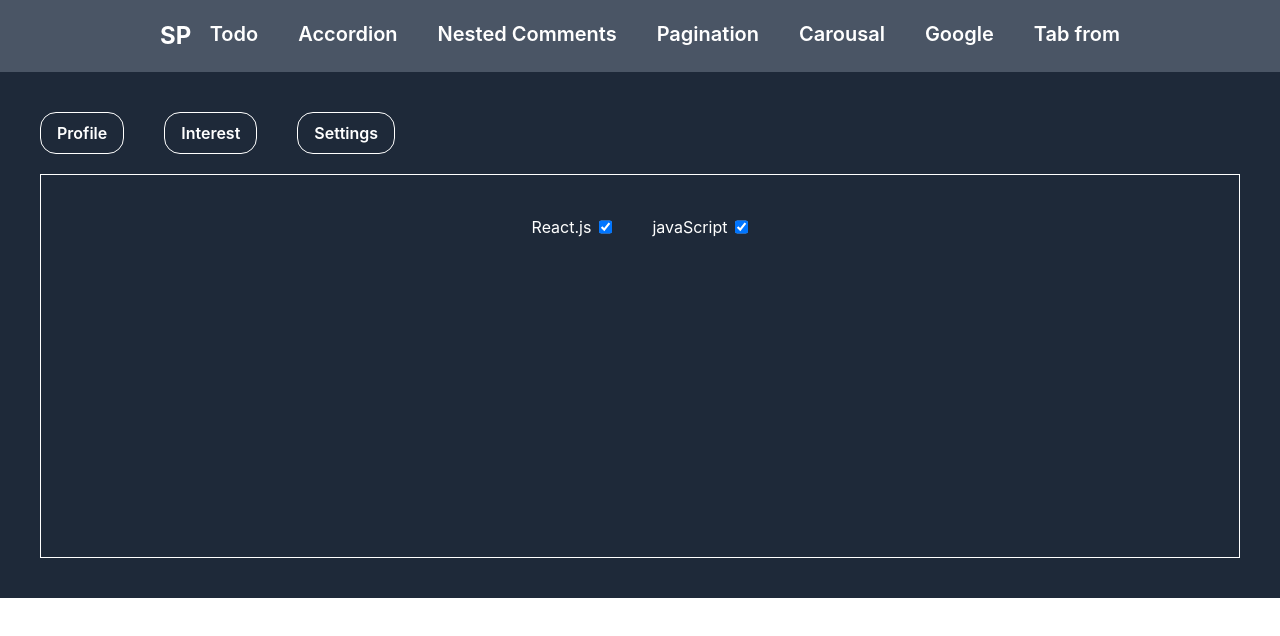
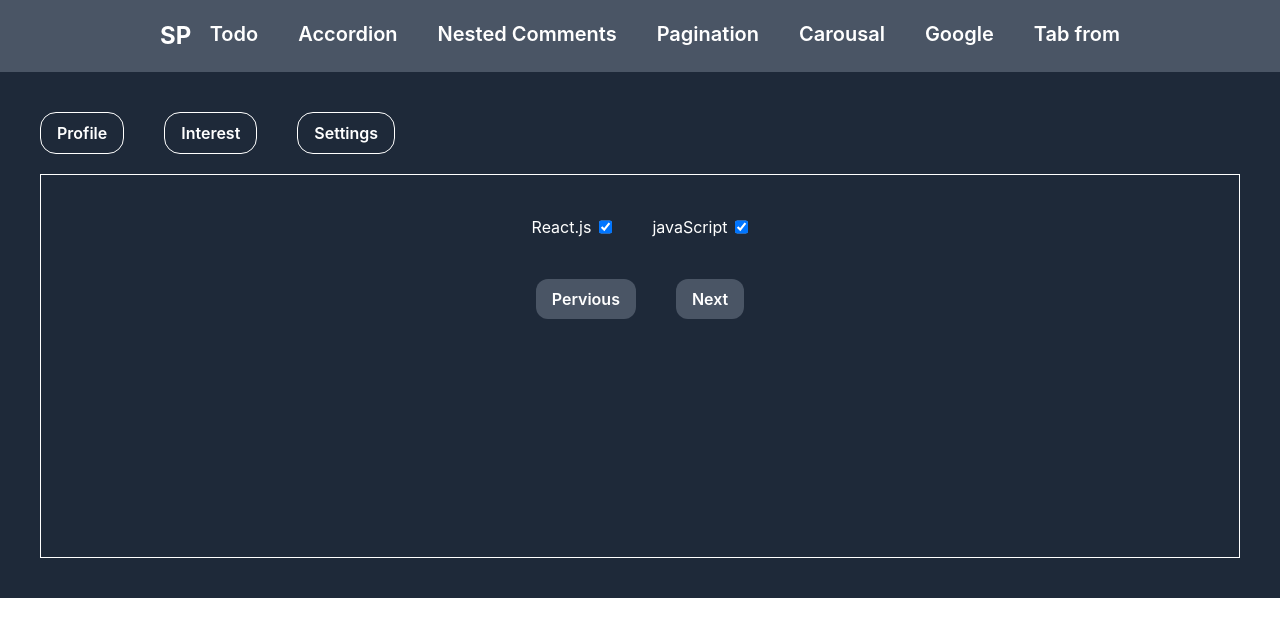
Before and after one commit to shradhanandpatil200411/machineCoding, a React (Vite) app: page /tab-from in a window 1280 px wide. Both pictures are taken after a click on the element "Interest". Shown: the top 636 px of the page. Built offline with nearby package versions, Linux system fonts and the light colour scheme.

Commit message:
fix: correct theme property name and enhance Settings component functionality

```diff
--- a/src/Components/TabFrom/Interest.jsx
+++ b/src/Components/TabFrom/Interest.jsx
@@ -2,7 +2,6 @@ import React from "react";
 
 function Interest({ data, setData, error }) {
   const { interest } = data;
-  console.log(error);
 
   const handelOnChange = (e) => {
     setData((prevState) => ({
--- a/src/Components/TabFrom/Settings.jsx
+++ b/src/Components/TabFrom/Settings.jsx
@@ -1,16 +1,29 @@
 import React from "react";
 
-function Settings() {
+function Settings({ data, setData }) {
+  const { theme } = data;
   return (
     <>
       <div className='flex gap-10 justify-center mt-10'>
         <div className='flex gap-5'>
           <label htmlFor='dark'>Dark</label>
-          <input type='radio' name='them' id='dark' />
+          <input
+            type='radio'
+            name='them'
+            id='dark'
+            checked={theme === "dark"}
+            onChange={() => setData((prev) => ({ ...prev, theme: "dark" }))}
+          />
         </div>
         <div className='flex gap-5'>
           <label htmlFor='light'>Light</label>
-          <input type='radio' name='them' id='light' />
+          <input
+            type='radio'
+            name='them'
+            id='light'
+            checked={theme === "light"}
+            onChange={() => setData((prev) => ({ ...prev, theme: "light" }))}
+          />
         </div>
       </div>
     </>
--- a/src/Pages/TabFrom.jsx
+++ b/src/Pages/TabFrom.jsx
@@ -10,7 +10,7 @@ function TabFrom() {
     age: 25,
     email: "shradhanand@gmail.com",
     interest: ["react", "javaScript"],
-    them: "dark",
+    theme: "dark",
   });
 
   const [error, setError] = useState({});
@@ -58,6 +58,18 @@ function TabFrom() {
 
   const ActiveTab = Tabs[activeTab].component;
 
+  const handelClickNext = () => {
+    Tabs[activeTab].validate() && setActiveTab(activeTab + 1);
+  };
+
+  const handelClickPervious = () => {
+    Tabs[activeTab].validate() && setActiveTab(activeTab - 1);
+  };
+
+  const handelClickSubmit = () => {
+    console.log(data);
+  };
+
   return (
     <div className='p-10'>
       <div className='flex gap-10 '>
@@ -77,6 +89,29 @@ function TabFrom() {
       </div>
       <div className='h-96 border mt-5'>
         <ActiveTab data={data} setData={setData} error={error} />
+        <div className='flex gap-10 w-fit mx-auto mt-10'>
+          {activeTab > 0 && (
+            <button
+              onClick={handelClickPervious}
+              className='px-4 bg-gray-600 py-2 hover:bg-gray-500  rounded-xl font-semibold cursor-pointer'>
+              Pervious
+            </button>
+          )}
+          {Tabs.length - 1 > activeTab && (
+            <button
+              onClick={handelClickNext}
+              className='px-4 bg-gray-600 py-2 hover:bg-gray-500  rounded-xl font-semibold cursor-pointer'>
+              Next
+            </button>
+          )}
+          {Tabs.length - 1 === activeTab && (
+            <button
+              onClick={handelClickSubmit}
+              className='px-4 bg-gray-600 py-2 hover:bg-gray-500  rounded-xl font-semibold cursor-pointer'>
+              Submit
+            </button>
+          )}
+        </div>
       </div>
     </div>
   );
```
